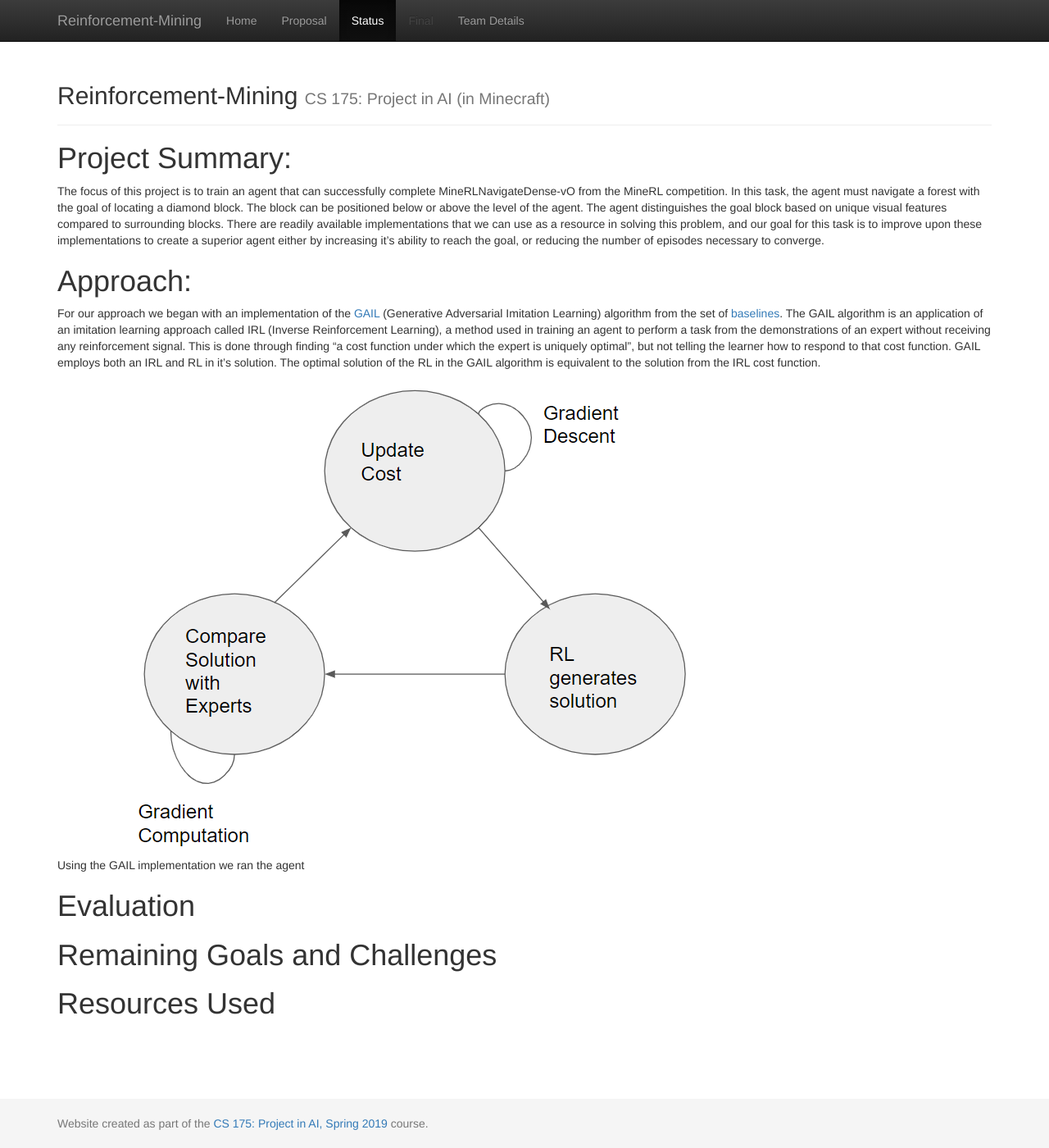
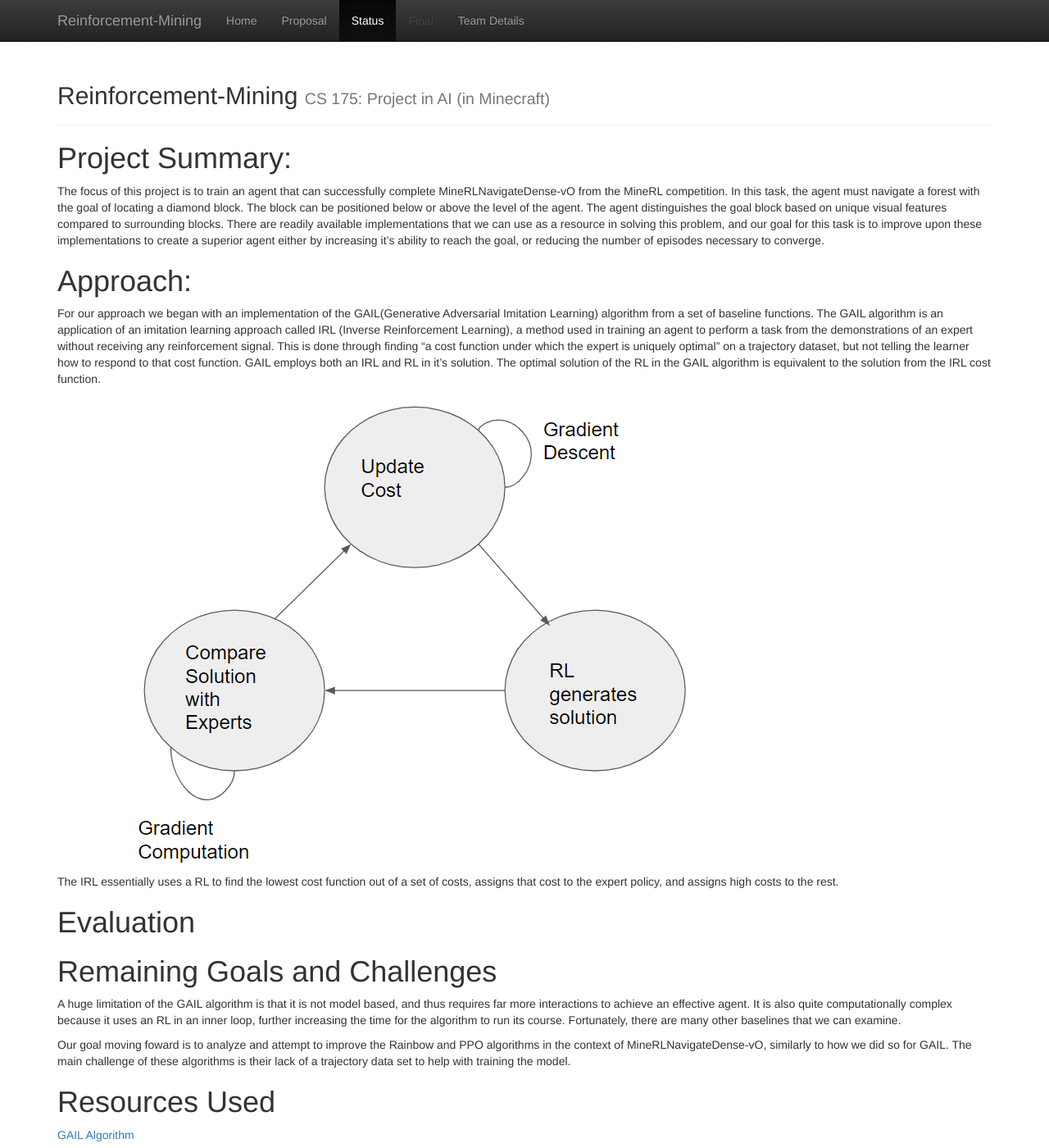
Before and after one commit to TDHTTTT/RM, a Jekyll site: the page built from docs/status.md, in a window 1280 px wide and 1400 px high. Shown: the whole window at 82% size. Built offline with Jekyll 4.4.1, drawn with Linux system fonts in a browser that asks for light colours.

Commit message:
Update status.md

```diff
--- a/docs/status.md
+++ b/docs/status.md
@@ -7,14 +7,21 @@ title:  Status
 The focus of this project is to train an agent that can successfully complete MineRLNavigateDense-vO from the MineRL competition. In this task, the agent must navigate a forest with the goal of locating a diamond block. The block can be positioned below or above the level of the agent. The agent distinguishes the goal block based on unique visual features compared to surrounding blocks. There are readily available implementations that we can use as a resource in solving this problem, and our goal for this task is to improve upon these implementations to create a superior agent either by increasing it's ability to reach the goal, or reducing the number of episodes necessary to converge.
 
 # Approach:
-For our approach we began with an implementation of the [GAIL](https://arxiv.org/pdf/1606.03476.pdf) (Generative Adversarial Imitation Learning) algorithm from the set of [baselines](https://github.com/minerllabs/baselines/tree/master/general/chainerrl#getting-started). The GAIL algorithm is an application of an imitation learning approach called IRL (Inverse Reinforcement Learning), a method used in training an agent to perform a task from the demonstrations of an expert without receiving any reinforcement signal. This is done through finding "a cost function under which the expert is uniquely optimal", but not telling the learner how to respond to that cost function. GAIL employs both an IRL and RL in it's solution. The optimal solution of the RL in the GAIL algorithm is equivalent to the solution from the IRL cost function.
+For our approach we began with an implementation of the GAIL(Generative Adversarial Imitation Learning) algorithm from a set of baseline functions. The GAIL algorithm is an application of an imitation learning approach called IRL (Inverse Reinforcement Learning), a method used in training an agent to perform a task from the demonstrations of an expert without receiving any reinforcement signal. This is done through finding "a cost function under which the expert is uniquely optimal" on a trajectory dataset, but not telling the learner how to respond to that cost function. GAIL employs both an IRL and RL in it's solution. The optimal solution of the RL in the GAIL algorithm is equivalent to the solution from the IRL cost function.
 
 ![Image](images/IRL.PNG)
 
-Using the GAIL implementation we ran the agent
+The IRL essentially uses a RL to find the lowest cost function out of a set of costs, assigns that cost to the expert policy, and assigns high costs to the rest.
 
 # Evaluation
 
 # Remaining Goals and Challenges
+A huge limitation of the GAIL algorithm is that it is not model based, and thus requires far more interactions to achieve an effective agent. It is also quite computationally complex because it uses an RL in an inner loop, further increasing the time for the algorithm to run its course. Fortunately, there are many other baselines that we can examine.
+
+Our goal moving foward is to analyze and attempt to improve the Rainbow and PPO algorithms in the context of MineRLNavigateDense-vO, similarly to how we did so for GAIL. The main challenge of these algorithms is their lack of a trajectory data set to help with training the model.
 
 # Resources Used
+
+[GAIL Algorithm](https://arxiv.org/pdf/1606.03476.pdf)
+
+[Baselines](https://github.com/minerllabs/baselines/tree/master/general/chainerrl#getting-started).
```
